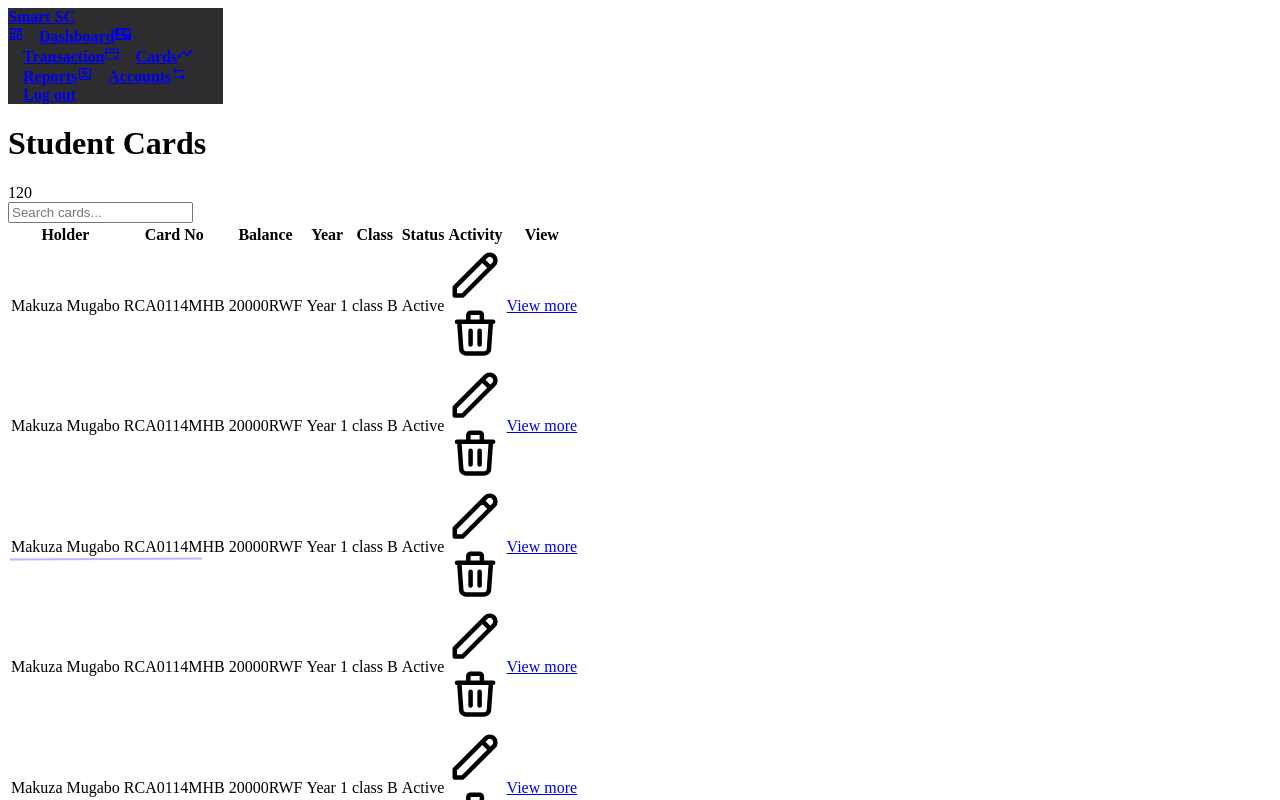
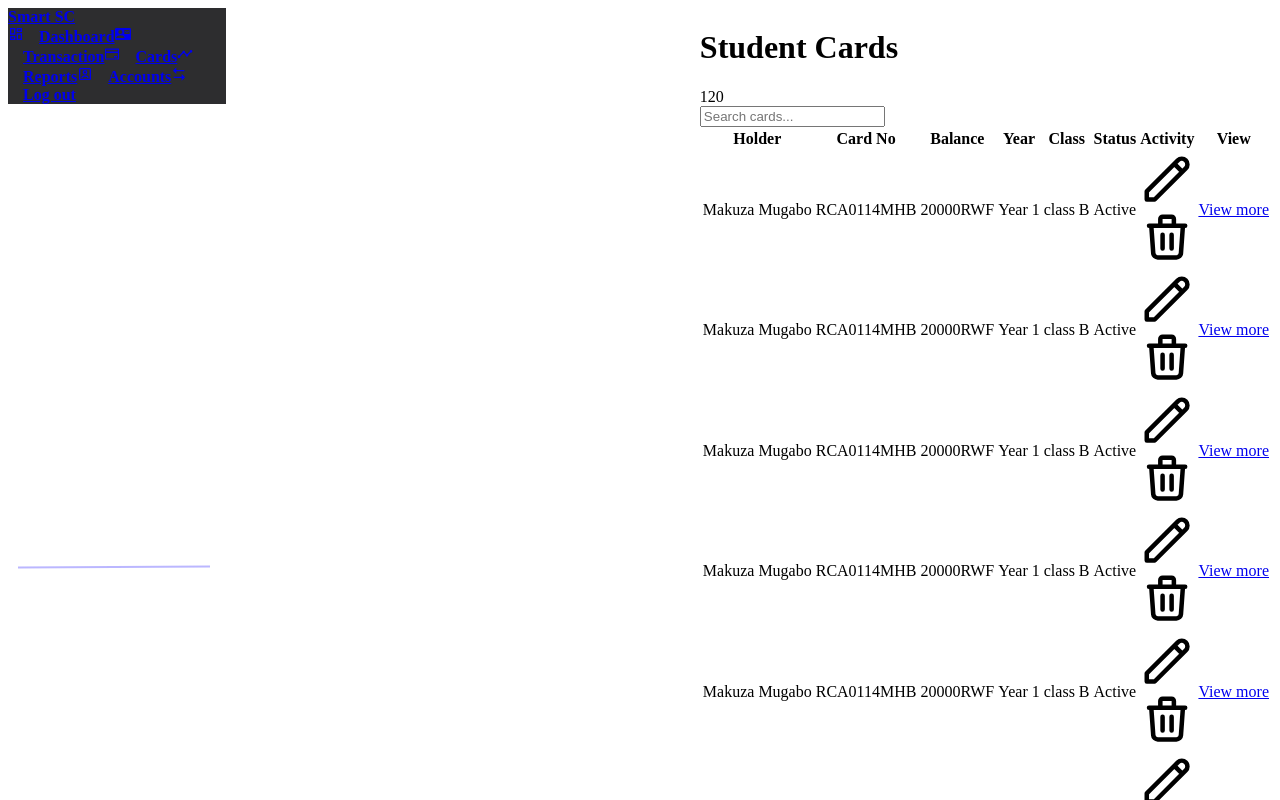
Before and after one commit to Embedded-Kernel/frontend, a Next.js app: page / in a window 1280 px wide. Shown: the top 800 px of the page. Built offline with nearby package versions, Linux system fonts and the light colour scheme.

Commit message:
updated layout of sideba and student's list

```diff
--- a/components/SideBar.tsx
+++ b/components/SideBar.tsx
@@ -6,7 +6,7 @@ import { RiAccountBoxLine,RiArrowLeftRightFill} from 'react-icons/ri';
 import Link from 'next/link';
  const SideBar = () => {
     return (
-        <div className="relative min-h-screen md:flex">
+        <div className="relative">
   <div className="sidebar text-blue-100 space-y-6 py-7 px-2 absolute inset-y-0 left-0 transform -translate-x-full md:relative md:translate-x-0 transition duration-200 ease-in-out">
     <a href="/dashboard" className="mt-5 text-white flex items-center space-x-2 px-10">
       <span className="text-2xl font-extrabold">Smart SC</span>
--- a/components/StudentCardList.tsx
+++ b/components/StudentCardList.tsx
@@ -8,7 +8,7 @@ export default function StudentCardList() {
           <MetaData title={'Students List'} />
     <div className="overflow-hidden">
       <div className="min-w-screen  flex items-center justify-center overflow-hidden">
-        <div className="w-full lg:w-5/6 ml-44 shadow-md mb-5 py-3 mt-8">
+        <div className="students ml-60 mr-5 w-full shadow-md mb-5 py-3 mt-8">
           <div className="px-6 py-2 text-lg font-medium text-gray-900 flex">
             <h1>Student Cards</h1>
             <span className="px-2 py-2 text-sm text-gray-500">120</span>
--- a/public/app.css
+++ b/public/app.css
@@ -1,8 +1,10 @@
 /* Admin Sidebar */
 .sidebar {
+  float: left;
   width: 17%;
   background: #2d2d2f;
   font-weight: 700;
+  position: fixed;
 }
 nav a:hover {
   color: #ebd614;
@@ -21,3 +23,7 @@ nav hr {
   border: 1px solid rgba(108, 99, 255, 0.46);
   transform: rotate(-0.3deg);
 }
+/* student's list component design */
+div.students {
+  float: right;
+}
```
